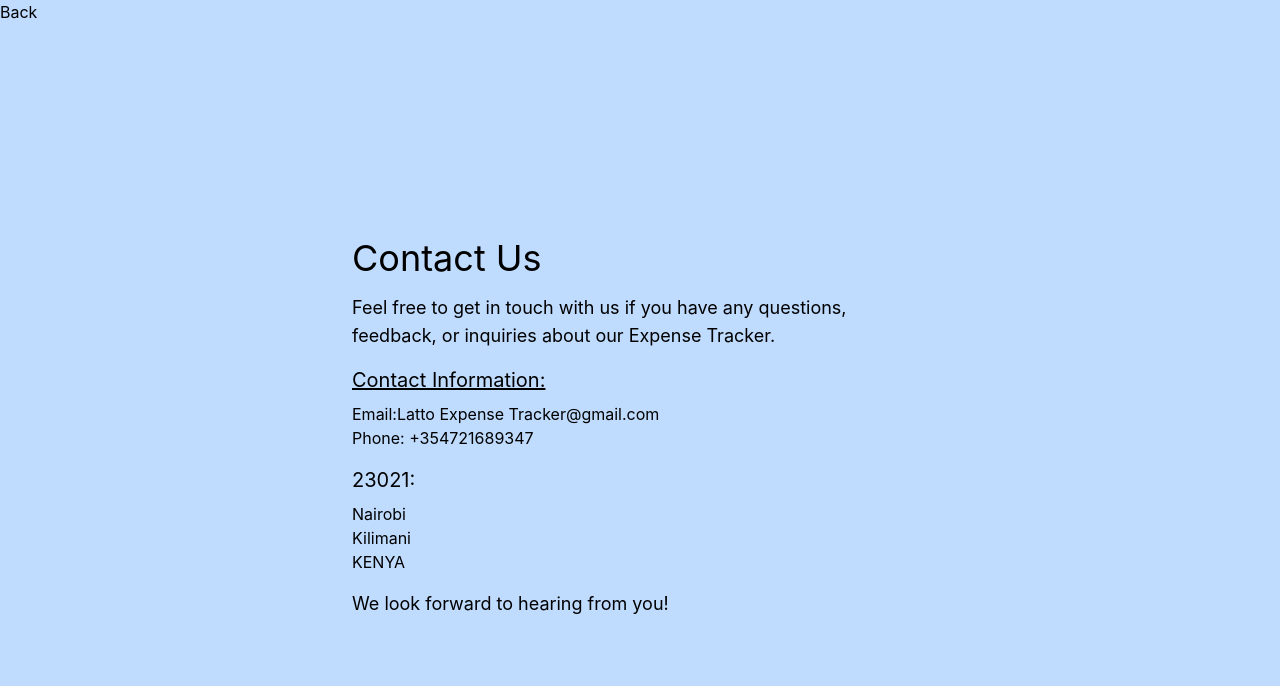
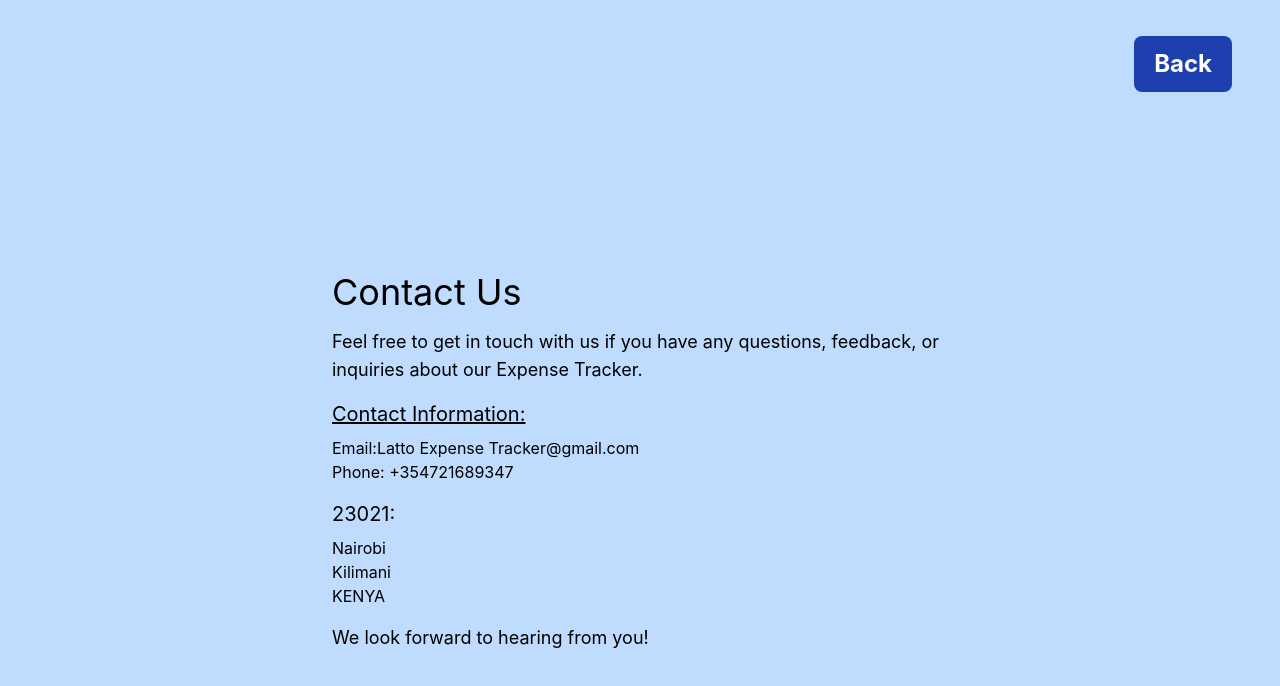
Before and after one commit to winny52/Expense-Tracker-Client, a React (Create React App) app in the folder client/: page /contact in a window 1280 px wide. Shown: the top 686 px of the page. Built offline with nearby package versions, Linux system fonts and the light colour scheme.

Commit message:
changed styling for contact page back button

```diff
--- a/client/src/components/ContactPage.js
+++ b/client/src/components/ContactPage.js
@@ -4,7 +4,7 @@ import { Link } from 'react-router-dom';
 const ContactPage = () => {
     return (
         <div className="bg-blue-200 h-screen flex flex-col">
-        <div>
+        <div className='ml-auto mr-12 mt-9 text-white text-2xl font-bold px-5 py-3 rounded-lg bg-blue-800'>
                 <Link to={"/"}>Back</Link>
                 </div>
             <div className="flex justify-center p-4">
@@ -12,7 +12,7 @@ const ContactPage = () => {
 
             </div>
             <div className="flex-grow flex items-center justify-center text-black text-black">
-                <div className="lg:w-1/2 p-8">
+                <div className="lg:w-1/2 p-3">
                     <h1 className="text-4xl mb-4">Contact Us</h1>
                     <p className="text-lg mb-4">
                         Feel free to get in touch with us if you have any questions, feedback, or inquiries about our Expense Tracker.
```
